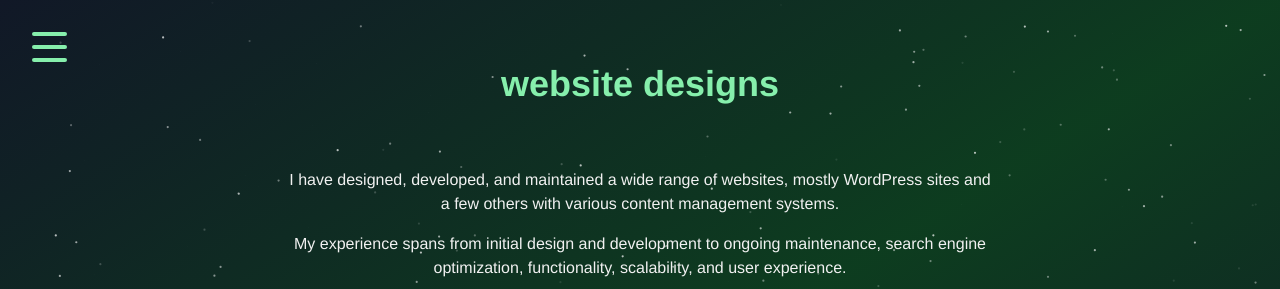
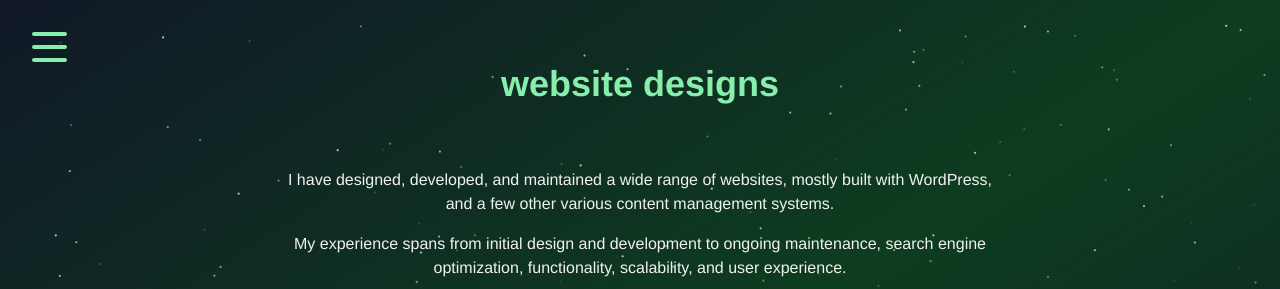
Before and after one commit to mhuebsch/myDevWebsite, a Next.js app: page /projects/web-designs in a window 1280 px wide. Shown: the top 289 px of the page. Built offline with nearby package versions, Linux system fonts and the light colour scheme.

Commit message:
change wording on web designs page

```diff
--- a/app/projects/web-designs/page.js
+++ b/app/projects/web-designs/page.js
@@ -39,7 +39,7 @@ const WebsiteDesignsPage = () => {
           </h1>
           <p className="w-full px-8 sm:px-0 sm:w-3/5 text-center">
             I have designed, developed, and maintained a wide range of websites,
-            mostly WordPress sites and a few others with various content
+            mostly built with WordPress, and a few other various content
             management systems.
           </p>
           <p className="w-full px-8 sm:px-0 sm:w-3/5 text-center">
```
